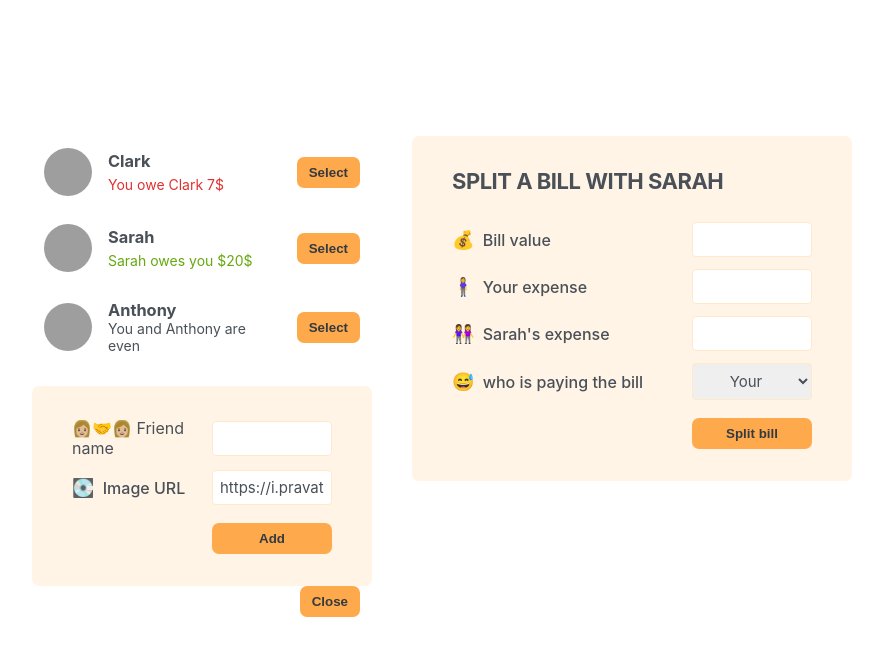
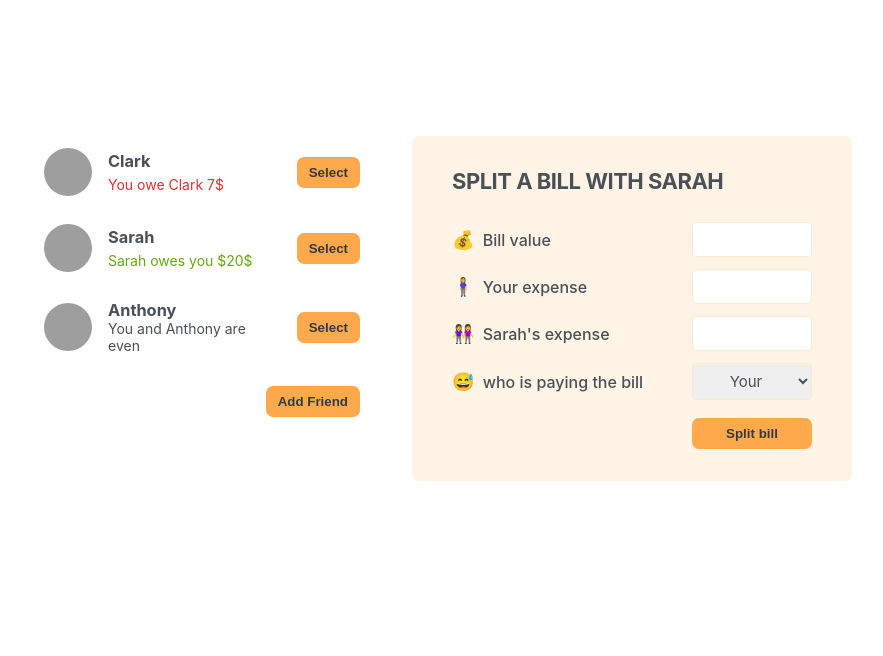
Before and after one commit to KhurshidSunny/eat-n-split, a React (Create React App) app: page / in a window 1280 px wide. Shown: the top 656 px of the page, without its empty margins (198-1081 px from the left). Built offline with nearby package versions, Linux system fonts and the light colour scheme; grey boxes are pictures that could not be loaded.

Commit message:
showing and closing the add friend form

```diff
--- a/src/components/AddFriend.js
+++ b/src/components/AddFriend.js
@@ -1,7 +1,7 @@
 import { useState } from "react";
 import Button from "./Button";
 
-export default function AddFriend({ onAddFriend }) {
+export default function AddFriend({ onAddFriend, handleClick }) {
   const [name, setName] = useState("");
   const [imageUrl, setImageUrl] = useState("https://i.pravatar.cc/48");
 
@@ -25,6 +25,7 @@ export default function AddFriend({ onAddFriend }) {
     setImageUrl("https://i.pravatar.cc/48");
   }
   return (
+    <>
       <form className="form-split-bill" onSubmit={handleSubmit}>
         <lable> 👩🏼‍🤝‍👩🏼 Friend name</lable>
         <input
@@ -40,5 +41,7 @@ export default function AddFriend({ onAddFriend }) {
         />
         <Button>Add</Button>
       </form>
+      <Button onClick={handleClick}>Close</Button>
+    </>
   );
 }
--- a/src/components/Button.js
+++ b/src/components/Button.js
@@ -1,3 +1,7 @@
-export default function Button({ children }) {
-  return <button className="button">{children}</button>;
+export default function Button({ children, onClick }) {
+  return (
+    <button className="button" onClick={onClick}>
+      {children}
+    </button>
+  );
 }
--- a/src/components/FriendList.js
+++ b/src/components/FriendList.js
@@ -1,8 +1,15 @@
 import AddFriend from "./AddFriend";
 import Friend from "./Friend";
 import Button from "./Button";
+import { useState } from "react";
 
 export default function FriendList({ data, onAddFriend }) {
+  const [showAddFriend, setShowAddFriend] = useState(false);
+
+  function handleClick() {
+    setShowAddFriend((show) => !show);
+    console.log(showAddFriend);
+  }
   return (
     <div className="sidebar">
       <ul>
@@ -15,8 +22,10 @@ export default function FriendList({ data, onAddFriend }) {
           />
         ))}
       </ul>
-      <AddFriend onAddFriend={onAddFriend} />
-      <Button>Close</Button>
+      {!showAddFriend && <Button onClick={handleClick}>Add Friend</Button>}
+      {showAddFriend && (
+        <AddFriend onAddFriend={onAddFriend} handleClick={handleClick} />
+      )}
     </div>
   );
 }
```
Lines whose indentation alone changed are shown as unchanged.
